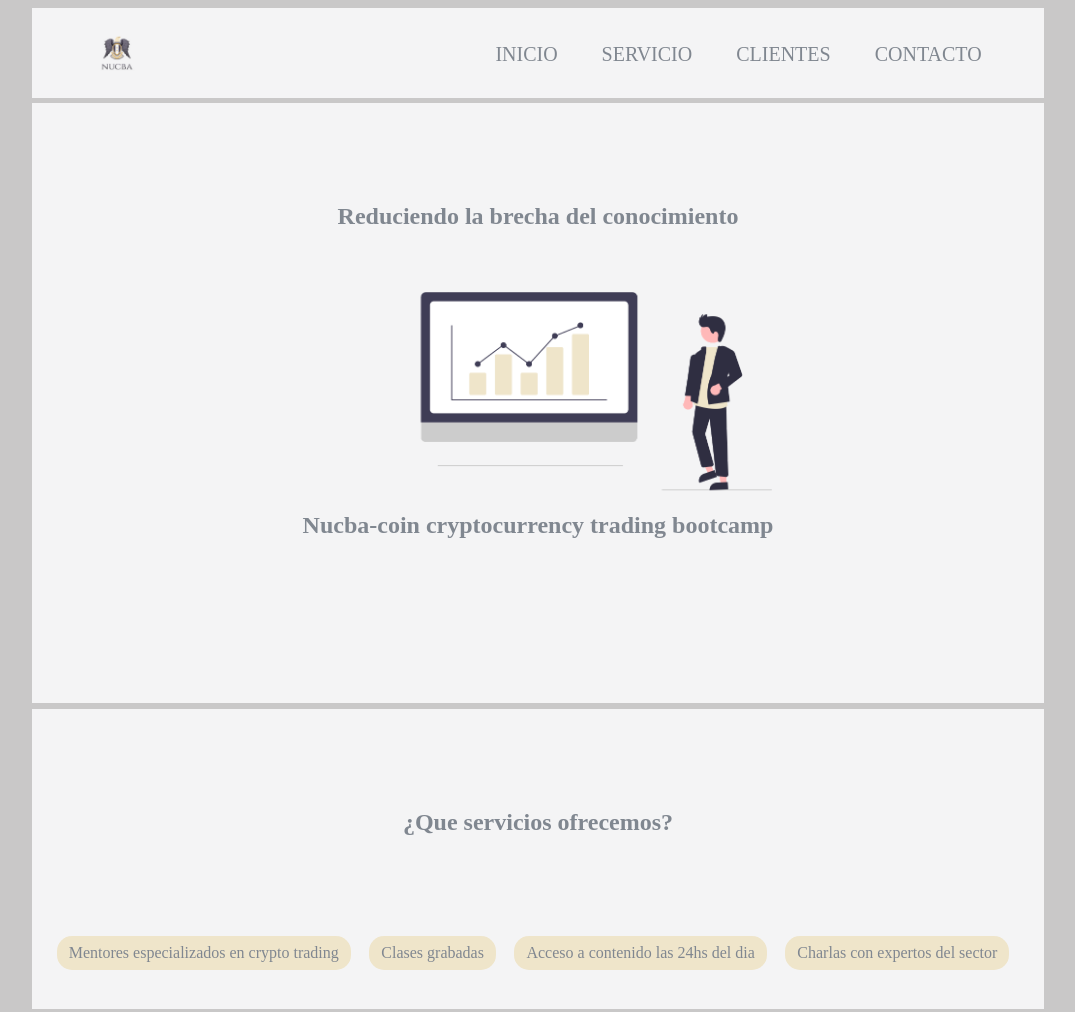
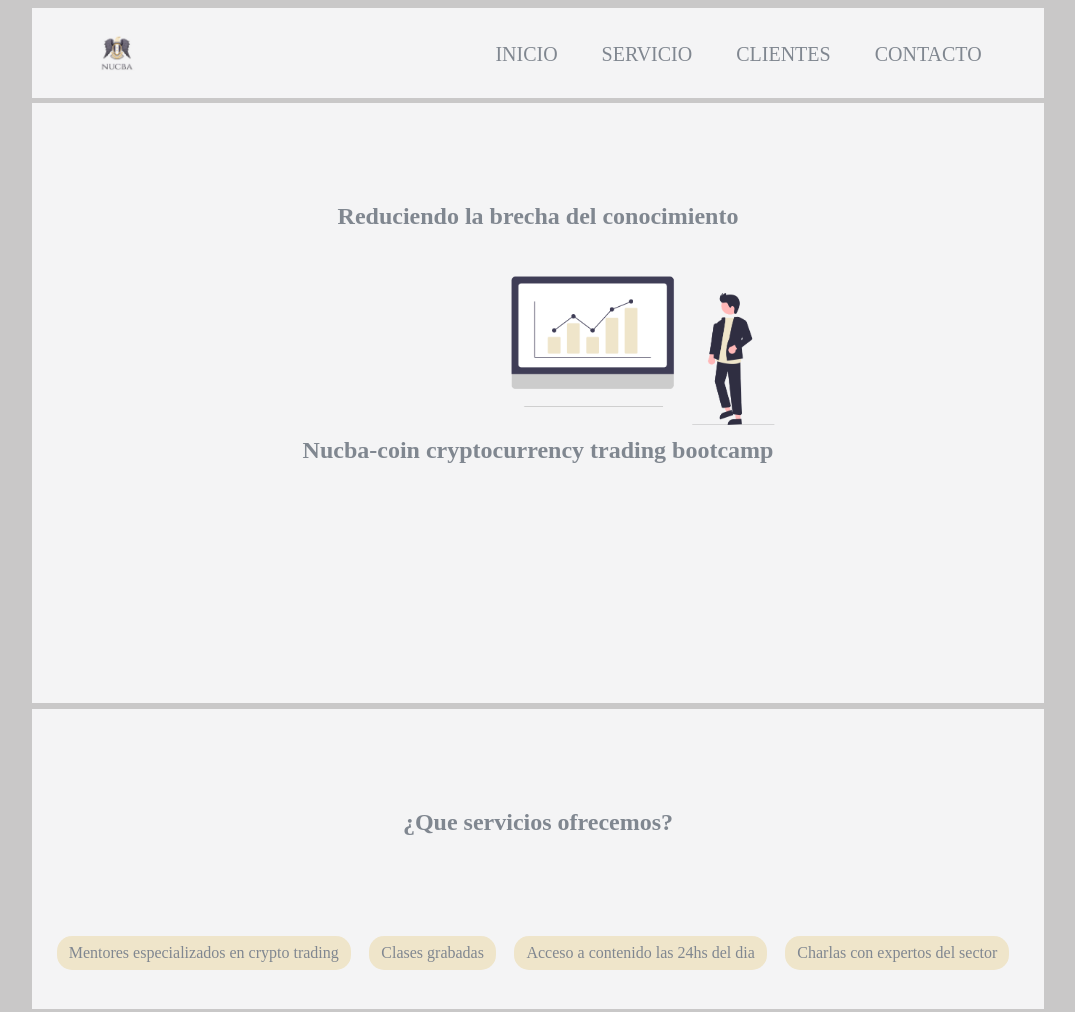
Before and after one commit to LautaroBarrozo/E2-landing-page, a plain HTML site: page index.html in a window 1280 px wide. Shown: the whole page, without its empty margins (102-1177 px from the left). Drawn offline with Linux system fonts and the light colour scheme.

Commit message:
landing page 1.6

```diff
--- a/index.css
+++ b/index.css
@@ -75,13 +75,13 @@
    display: flex;
    justify-content: center;
    align-items: center;
-   width: 80%;
+   width: 60%;
 
 }
 
 .section-logo{
     position: relative;
-    left: 150px;
+    left: 300px;
     bottom: 100px;
 }
 
```
